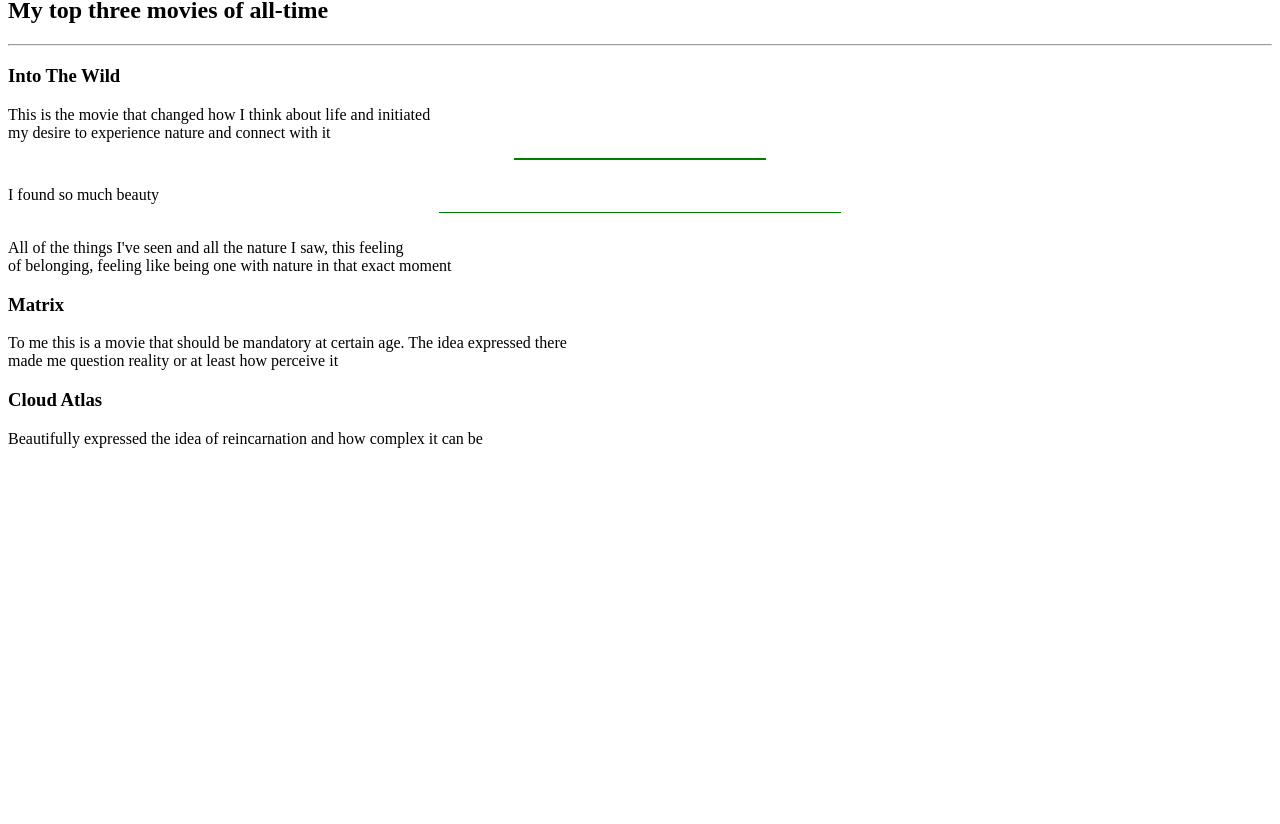
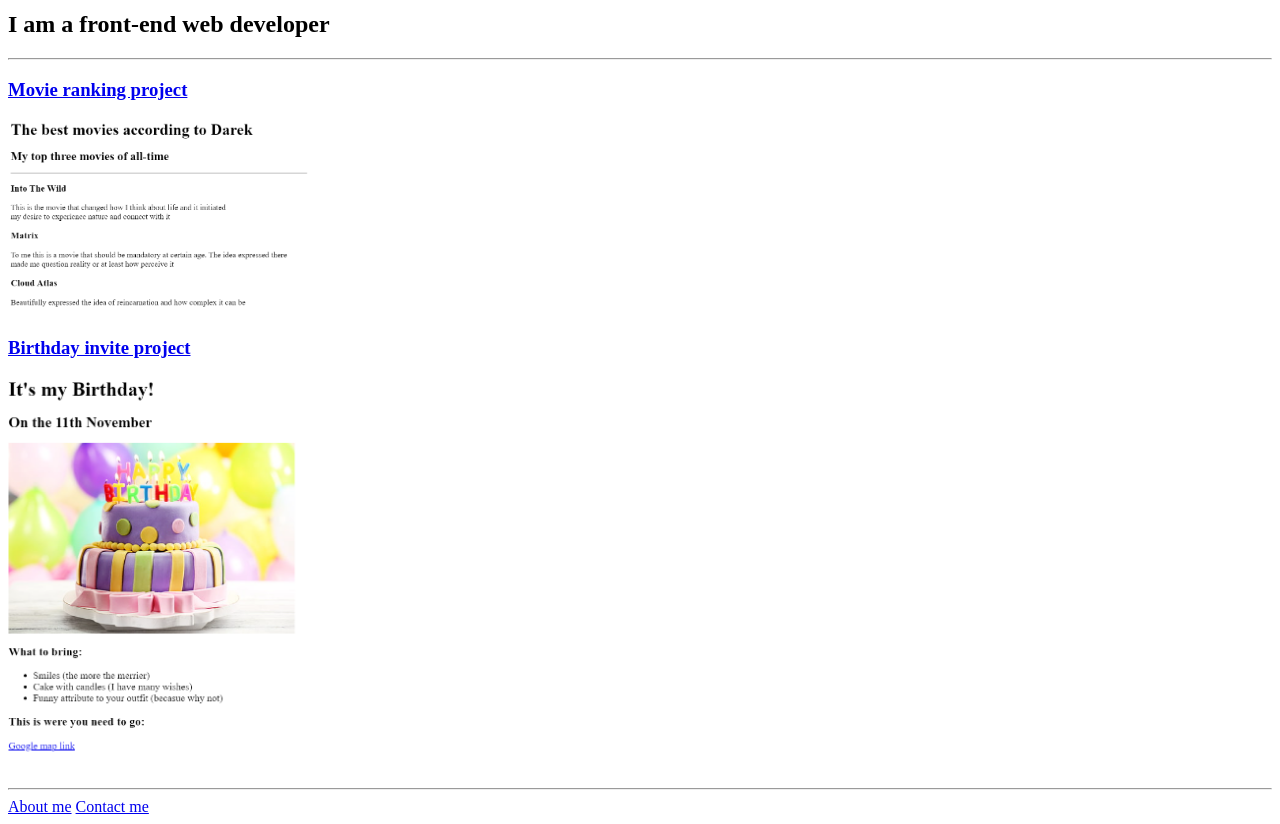
Before and after one commit to dariek11/html-portfolio, a plain HTML site: page index.html in a window 1280 px wide. Shown: the part 69-893 px from the top of the page. Before the commit the page ends 800 px from the top, so only its background shows below. Drawn offline with Linux system fonts and the light colour scheme.

Commit message:
Add files via upload

```diff
--- a/index.html
+++ b/index.html
@@ -1,19 +1,34 @@
-<!-- Write your code below -->
+<!-- TODO 1: Create the HTML Boilerplate -->
+<!DOCTYPE html>
+<html lang="en">
+    <head>
+        <meta charset="UTF-8">
+        <title>Portfolio Website</title>
+    </head>
+    <body>
+        <h1>Dariusz Wacnik's Portfolio</h1>
+        <h2>I am a front-end web developer</h2>
+        <hr>
+        <h3><a href="./public/movie-ranking.html">Movie ranking project</a> </h3>
+        <img src="./assets/images/movie-ranking1.png" width="300">
 
-<h1>The best movies according to Darek</h1>
-<h2>My top three movies of all-time</h2>
-<hr>
-<h3>Into The Wild</h3>
-<p>This is the movie that changed how I think about life and initiated
-    <br>my desire to experience nature and connect with it
-    <hr size="2" color="green" width="250">
-    <br>I found so much beauty
-    <hr size="1" color="green" width="400">
-    <br>All of the things I've seen and all the nature I saw, this feeling
-    <br> of belonging, feeling like being one with nature in that exact moment
-    <br>  </p>
-<h3>Matrix</h3>
-<p>To me this is a movie that should be mandatory at certain age. The idea expressed there <br> made me question reality or at least how
-perceive it</p>
-<h3>Cloud Atlas</h3>
-<p>Beautifully expressed the idea of reincarnation and how complex it can be</p>
+        <h3><a href="./public/birthday-invite.html">Birthday invite project</a> </h3>
+        <img src="./assets/images/bday.png" width="300">
+        <hr>
+        <a href="./public/about.html">About me</a>
+        <a href="./public/contact.html">Contact me</a>
+    </body>
+</html>
+<!-- TODO 2: Add Your previous projects' HTML into the public folder -->
+
+<!-- TODO 3: Take screenshots of your project previews and add the images to the images folder -->
+
+<!-- TODO 4: Add titles/subtitles etc. -->
+
+<!-- TODO 5: Add a link to the project pages -->
+
+<!-- TODO 6: Add images to show the project previews
+HINT for TODO 6: You can use the height attribute set to 200 to make the image smaller:
+https://developer.mozilla.org/en-US/docs/Web/HTML/Element/img#attr-height -->
+
+<!-- TODO 7: Add the Contact Me and About Me page links -->
```
